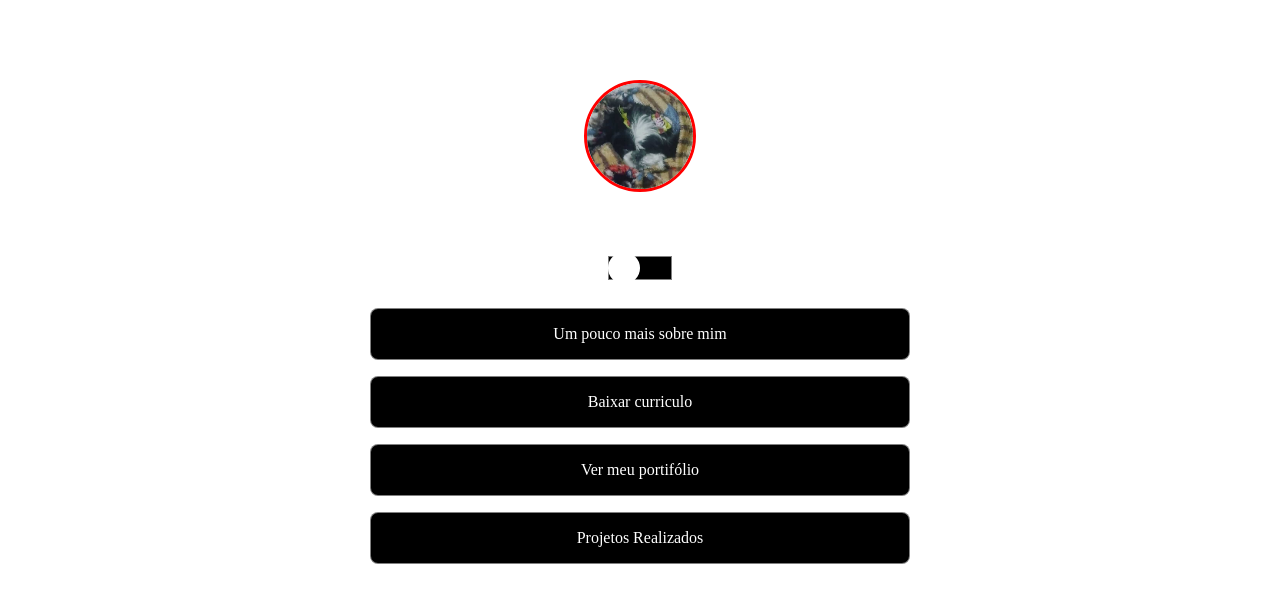
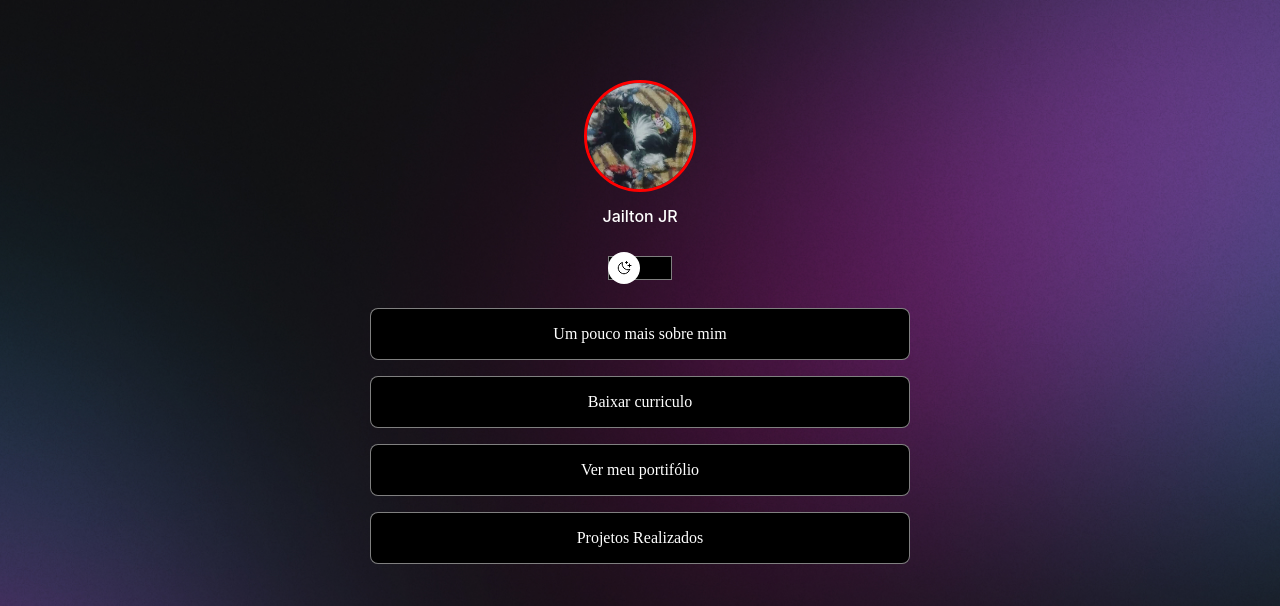
Before and after one commit to 1JailtonJR/Portifolio, a plain HTML site: page index.html in a window 1280 px wide. Shown: the top 606 px of the page. Drawn offline with nearby package versions, Linux system fonts and the light colour scheme; the site is published under a folder, as on GitHub Pages, so addresses that start at the root find nothing.

Commit message:
portifolio

```diff
--- a/css/style.css
+++ b/css/style.css
@@ -5,7 +5,7 @@
 }
 
 body {
-    background-image: url("/img/bg-desktop.jpg") no-repeat top center/cover;
+    background-image: url("../img/bg-desktop.jpg") no-repeat top center/cover;
     height: 100ch;
 }
 
@@ -52,7 +52,7 @@ a {
 #switch button {
     width: 32px;
     height: 32px;
-    background: white url(/img/moon-stars.svg) no-repeat center;
+    background: white url(../img/moon-stars.svg) no-repeat center;
     border: 0;
     border-radius: 50%;
     position: absolute;
@@ -65,7 +65,7 @@ a {
 
 .light #switch button {
     animation: slide-in 0.2s forwards;
-    background: white url(/img/sun.svg) no-repeat center;
+    background: white url(../img/sun.svg) no-repeat center;
 }
 
 #switch button:hover {
@@ -172,13 +172,13 @@ footer {
 
 @media (min-width: 700px) {
     body {
-        background: url(/img/bg-desktop.jpg) no-repeat top center/cover;
+        background: url(../img/bg-desktop.jpg) no-repeat top center/cover;
 
     }
 }
 
 .light body {
-    background: url(/img/bg-mobile-light.jpg) no-repeat top center/cover;
+    background: url(../img/bg-mobile-light.jpg) no-repeat top center/cover;
 }
 
 @keyframes slide-in {
```
